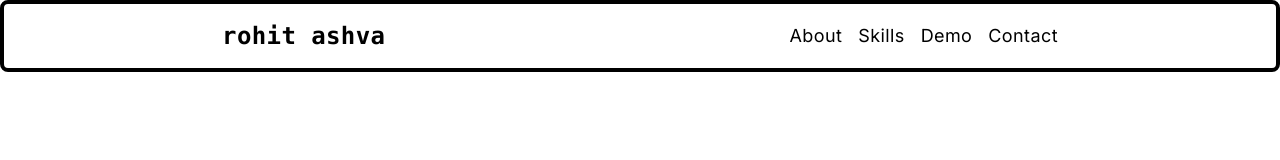
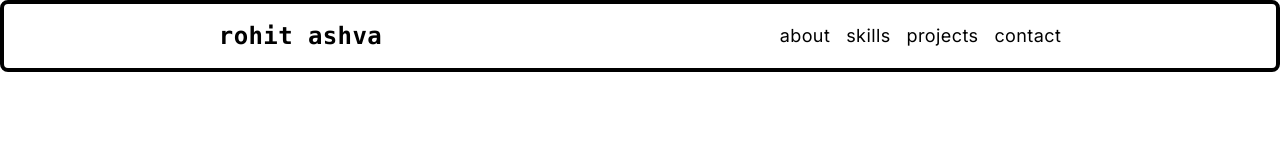
Before and after one commit to rohzxz/new-portfolia-with-next-js---tailwind-css, a Next.js app: page / in a window 1280 px wide. Shown: the top 160 px of the page. Built offline with nearby package versions, Linux system fonts and the light colour scheme.

Commit message:
navbar changes

```diff
--- a/app/layout.js
+++ b/app/layout.js
@@ -1,7 +1,7 @@
-import NavBar from "@/components/NavBar";
+import NavBar from "../components/NavBar";
 import "./globals.css";
 import { Inter } from "next/font/google";
-import Footer from "@/components/Footer";
+import Footer from "../components/Footer";
 
 const inter = Inter({ subsets: ["latin"] });
 
--- a/app/page.js
+++ b/app/page.js
@@ -1,7 +1,4 @@
-import NavBar from "@/components/NavBar.jsx";
 import Main from "./main/page.jsx";
-import Footer from "@/components/Footer.jsx";
-
 export default function Home() {
   return (
     <div>
--- a/components/Data.jsx
+++ b/components/Data.jsx
@@ -53,33 +53,28 @@ export const socialLinks = [
 
 //  nav links----------- nav links----------- nav links----------- nav links-----------
 
-// export const links = [
-//   {
-//     id: nanoid(),
-//     url: "/",
-//     text: "home",
-//   },
-//   {
-//     id: nanoid(),
-//     url: "/#about",
-//     text: "about",
-//   },
-//   {
-//     id: nanoid(),
-//     url: "/#skills",
-//     text: "skills",
-//   },
-//   {
-//     id: nanoid(),
-//     url: "/#projects",
-//     text: "projects",
-//   },
-//   {
-//     id: nanoid(),
-//     url: "/#contact",
-//     text: "contact",
-//   },
-// ];
+export const links = [
+  {
+    id: nanoid(),
+    url: "/main",
+    text: "about",
+  },
+  {
+    id: nanoid(),
+    url: "/skills",
+    text: "skills",
+  },
+  {
+    id: nanoid(),
+    url: "/projects",
+    text: "projects",
+  },
+  {
+    id: nanoid(),
+    url: "/contact",
+    text: "contact",
+  },
+];
 
 // // slider------slider-----slider-----slider-----slider-----
 
--- a/components/NavBar.jsx
+++ b/components/NavBar.jsx
@@ -1,5 +1,6 @@
 import Link from "next/link";
 import React from "react";
+import { links } from "../components/Data";
 
 const NavBar = () => {
   return (
@@ -7,19 +8,18 @@ const NavBar = () => {
       <b className="text-2xl font-mono ">
         <Link href="/main">rohit ashva</Link>{" "}
       </b>
+
       <ul className="flex items-center gap-4 text-lg  ">
-        <li>
-          <Link href="/">About</Link>
-        </li>
-        <li>
-          <Link href="/skills">Skills</Link>
-        </li>
-        <li>
-          <Link href="/">Demo</Link>
-        </li>
-        <li>
-          <Link href="/contact">Contact</Link>
-        </li>
+        {links.map(({ id, url, text }) => {
+          return (
+            <>
+              {" "}
+              <li key={id}>
+                <Link href={url}>{text}</Link>
+              </li>
+            </>
+          );
+        })}
       </ul>
     </div>
   );
```
